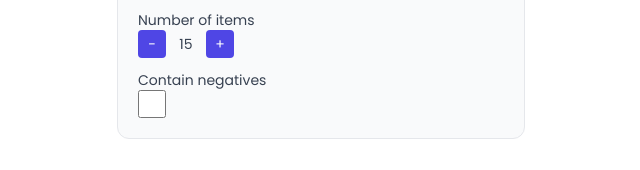
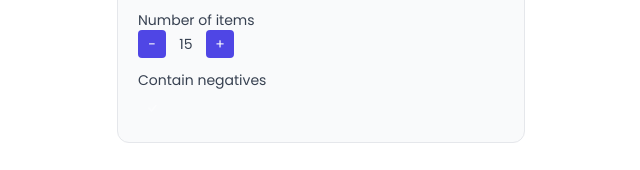
Before and after one commit to Blankeos/solvit, a Next.js app: page / in a window 1280 px wide. Shown: the part 281-451 px from the top of the page, without its empty margins (319-959 px from the left). Built offline with nearby package versions, Linux system fonts and the light colour scheme.

Commit message:
Updated checkbox UI

```diff
--- a/src/pages/index.tsx
+++ b/src/pages/index.tsx
@@ -10,7 +10,7 @@ import WorksheetItemElement from "@/components/WorksheetItemElement";
 import { TbArrowsRandom as RandomIcon } from "react-icons/tb";
 import Range from "@/components/Range";
 import Link from "next/link";
-
+import { BsCheck as CheckIcon } from "react-icons/bs";
 type ActionTypes =
   | {
       type: "SET_NUMBER_OF_DIGITS";
@@ -214,12 +214,17 @@ const Home: NextPage = () => {
                   }}
                 />
               </div>
-              <div className="">
+              <div className="flex flex-col gap-y-1">
                 <h3>Contain negatives</h3>
                 <div className="flex gap-x-4 items-center">
+                  <label
+                    htmlFor="contain-negatives-checkbox"
+                    className="relative flex-none h-7 w-7 grid place-items-center"
+                  >
                     <input
                       type="checkbox"
-                    className="w-7 h-7 flex-none"
+                      id="contain-negatives-checkbox"
+                      className="check-box bg-gray-300 transition duration-150 relative appearance-none w-7 h-7 bg-transparent rounded"
                       onChange={(e) => {
                         dispatch({
                           type: "SET_CONTAIN_NEGATIVES",
@@ -227,6 +232,11 @@ const Home: NextPage = () => {
                         });
                       }}
                     />
+                    <CheckIcon
+                      className="check-icon absolute text-white text-opacity-40 transition transform scale-75 ease-out duration-200"
+                      size="1.4rem"
+                    />
+                  </label>
                   {worksheetSettings.negative.containNegatives && (
                     <>
                       <span className="w-5 mr-2">
--- a/src/styles/globals.css
+++ b/src/styles/globals.css
@@ -30,3 +30,10 @@ a {
     background: black;
   }
 } */
+
+.check-box:checked {
+  @apply bg-indigo-600;
+}
+.check-box:checked ~ .check-icon {
+  @apply text-opacity-100 scale-100;
+}
```
Lines whose indentation alone changed are shown as unchanged.
